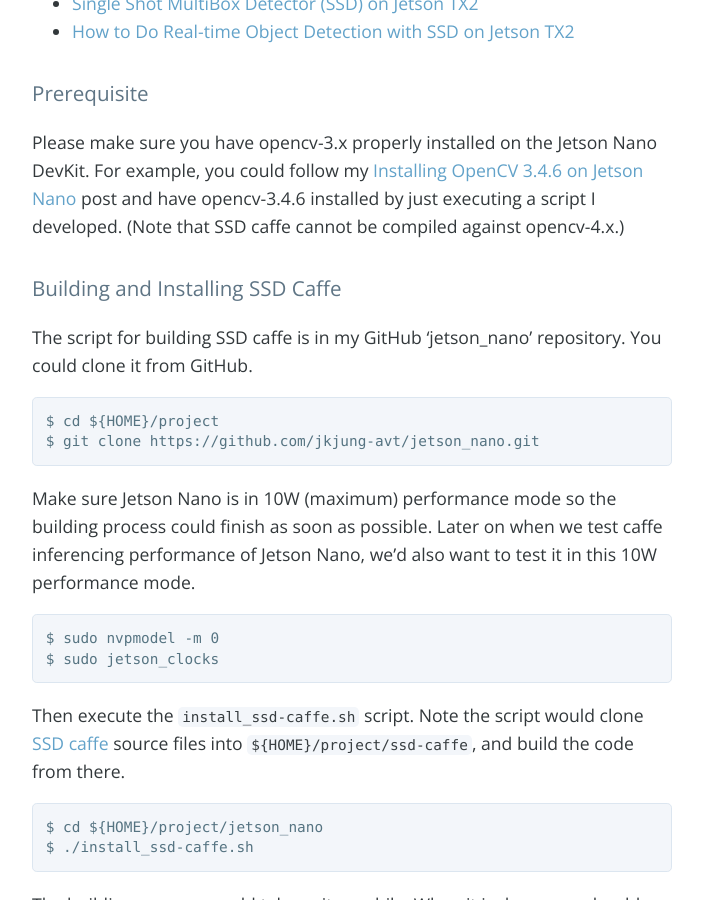
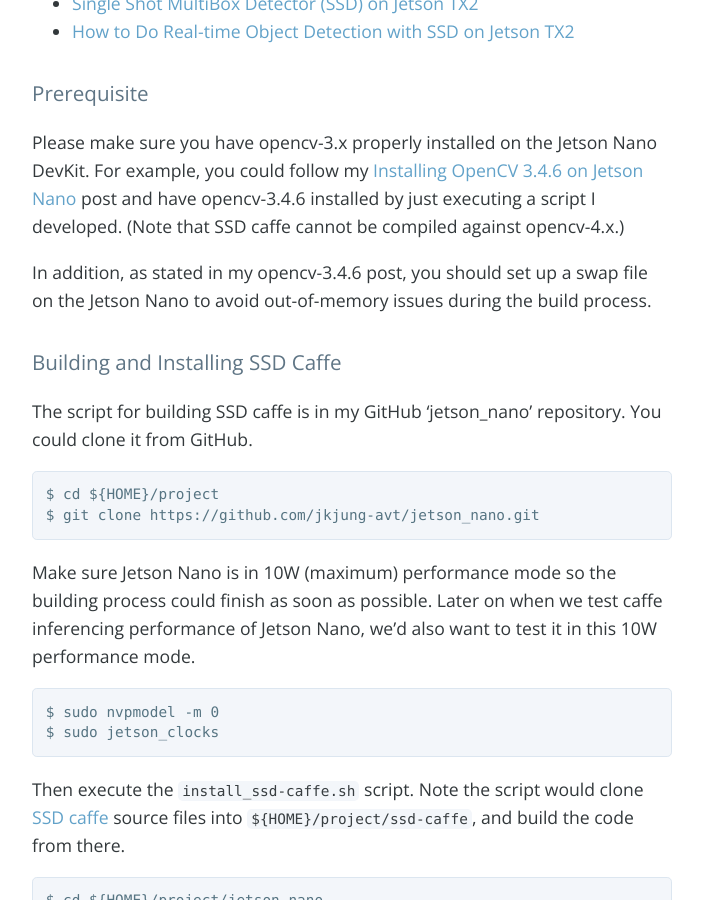
Before and after one commit to jkjung-avt/jkjung-avt.github.io, a Jekyll site: the page built from _posts/2019-05-16-ssd-caffe-on-nano.md, in a window 1280 px wide and 900 px high, scrolled down 736 px. Shown: the whole window, without its empty margins (288-991 px from the left). Built offline with Jekyll 4.4.1, drawn with Linux system fonts in a browser that asks for light colours; nearby versions of some CDN libraries; comment, search, counter and statistics services are not loaded.

Commit message:
Add a reminder about setting up a swap file

```diff
--- a/_posts/2019-05-16-ssd-caffe-on-nano.md
+++ b/_posts/2019-05-16-ssd-caffe-on-nano.md
@@ -22,6 +22,8 @@
 # Prerequisite
 
 Please make sure you have opencv-3.x properly installed on the Jetson Nano DevKit.  For example, you could follow my [Installing OpenCV 3.4.6 on Jetson Nano](https://jkjung-avt.github.io/opencv-on-nano/) post and have opencv-3.4.6 installed by just executing a script I developed.  (Note that SSD caffe cannot be compiled against opencv-4.x.)
+
+In addition, as stated in my opencv-3.4.6 post, you should set up a swap file on the Jetson Nano to avoid out-of-memory issues during the build process.
 
 # Building and Installing SSD Caffe
 
```
